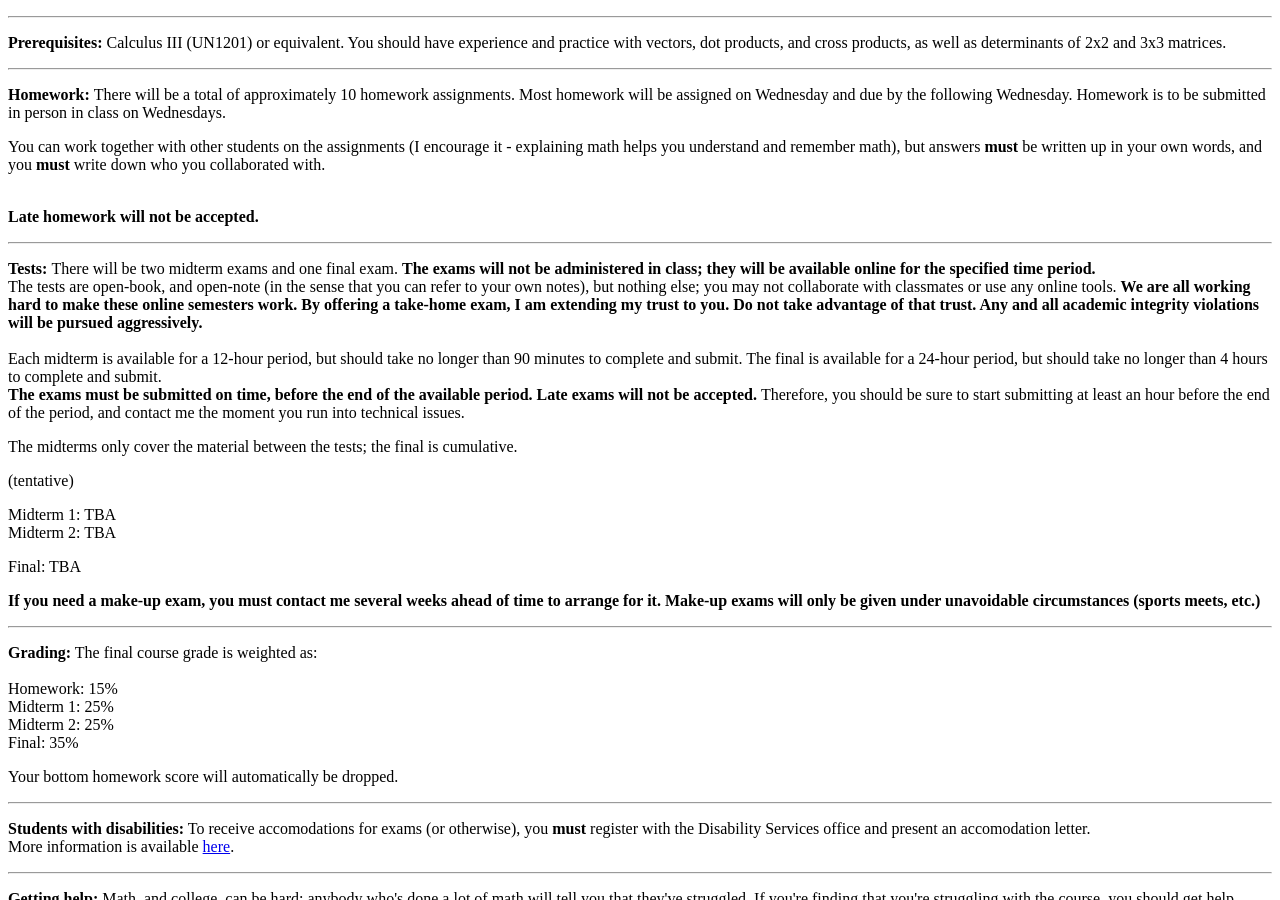
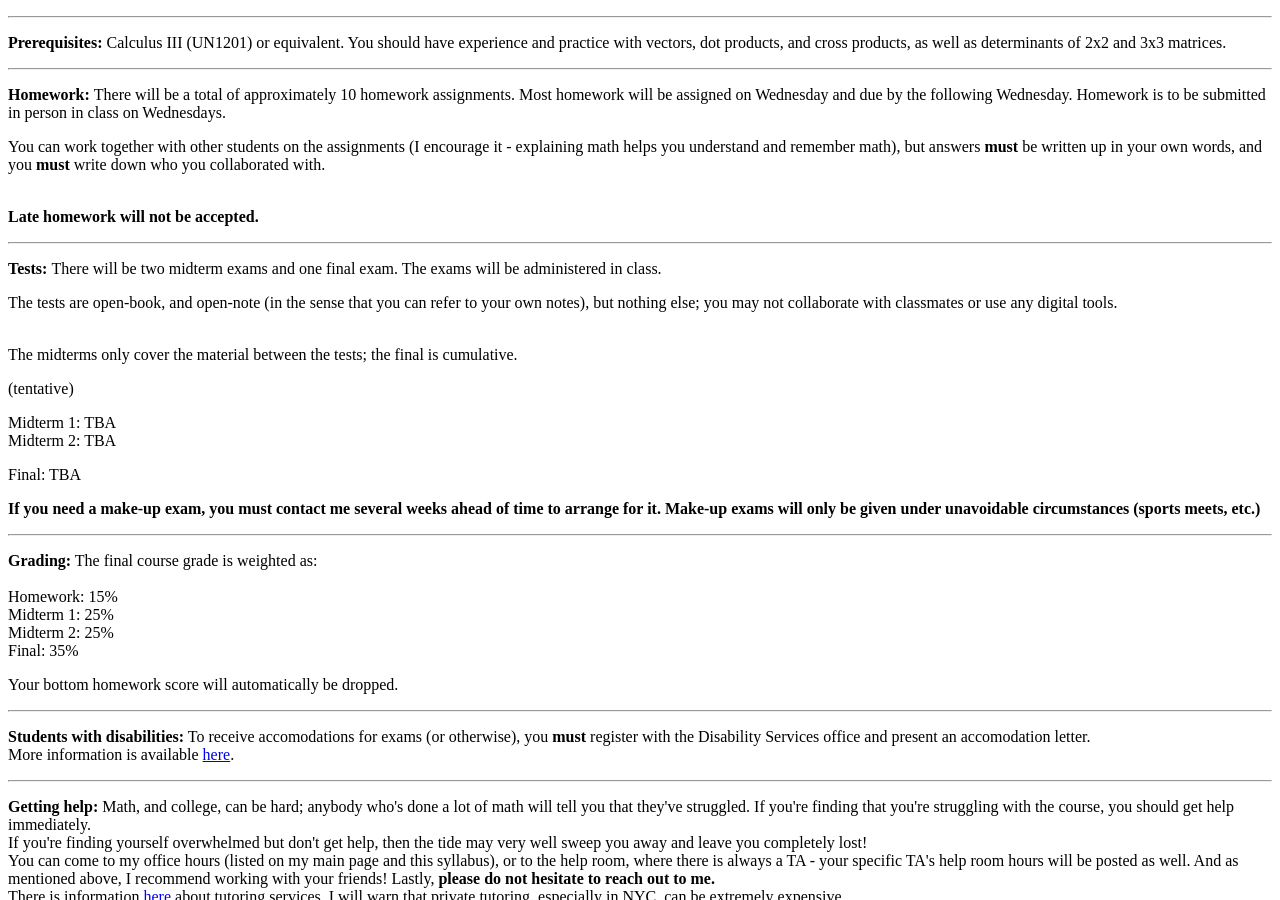
Before and after one commit to skrez/skrez.github.io, a Jekyll site: the page un2010_fall_2026/index.html, which Jekyll copies as it is, in a window 1280 px wide and 900 px high, scrolled down 608 px. Built offline with Jekyll 4.4.1, drawn with Linux system fonts in a browser that asks for light colours.

Commit message:
fixed midterm discussion

```diff
--- a/un2010_fall_2026/index.html
+++ b/un2010_fall_2026/index.html
@@ -37,11 +37,11 @@ We will cover roughly the content of the first eight chapters of Bretscher: line
 	<strong>Late homework will not be accepted.</strong></p>
 <hr />
 <p>
-	<strong>Tests:&nbsp;</strong>There will be two midterm exams and one final exam. <strong>The exams will not be administered in class; they will be available online for the specified time period.</strong><br />
-	The tests are open-book, and open-note (in the sense that you can refer to your own notes), but nothing else; you may not collaborate with classmates or use any online tools. <strong>We are all working hard to make these online semesters work. By offering a take-home exam, I am extending my trust to you. Do not take advantage of that trust. Any and all academic integrity violations will be pursued aggressively.</strong><br />
+	<strong>Tests:&nbsp;</strong>There will be two midterm exams and one final exam. The exams will be administered in class.</p>
+	<p>
+	The tests are open-book, and open-note (in the sense that you can refer to your own notes), but nothing else; you may not collaborate with classmates or use any digital tools. <br />
 	<br />
-	Each midterm is available for a 12-hour period, but should take no longer than 90 minutes to complete and submit. The final is available for a 24-hour period, but should take no longer than 4 hours to complete and submit.&nbsp;<br />
-	<b>The exams must be submitted on time, before the end of the available period. Late exams will not be accepted.&nbsp;</b>Therefore, you should be sure to start submitting at least an hour before the end of the period, and contact me the moment you run into technical issues.</p>
+	</p>
 <p>
 	The midterms only cover the material between the tests; the final is cumulative.</p>
 <p>
```
